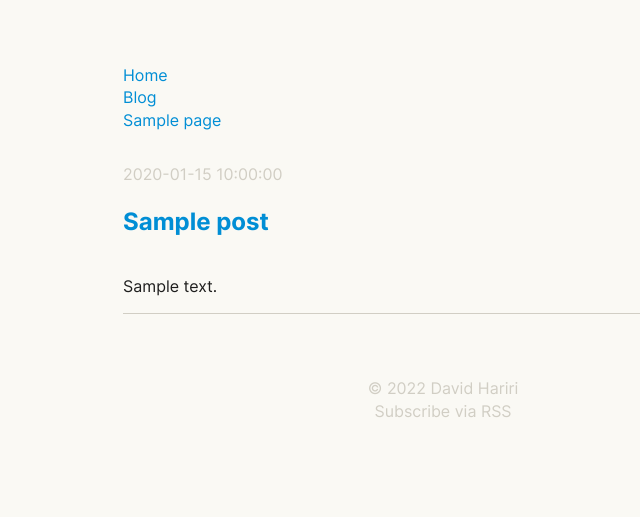
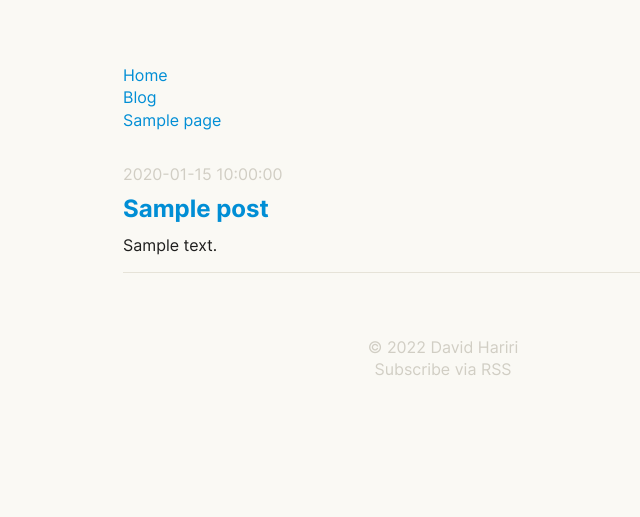
Before and after one commit to davidhariri/site, a Flask app: template templates/blog.html in a window 1280 px wide. Shown: the top 517 px of the page, without its empty margins (197-837 px from the left). Run offline with Flask 2, Linux system fonts and the light colour scheme; the template is opened without the code that fills it: most values are stand-ins (such as "Sample title", 1, 10 or a date in 2020).

Commit message:
Tightens margins, loses picture preview

```diff
--- a/static/styles.css
+++ b/static/styles.css
@@ -6,6 +6,7 @@
     --link-color: #008ed5;
     --link-visited-color: #9f50d7;
     --pic-frame: white;
+    --hr-color: #e6e3d8;
 
     --code-comment: #878e8e;
     --code-keyword: #cf222e;
@@ -24,6 +25,7 @@
     --link-color: #3da1d4;
     --link-visited-color: #b17dd5;
     --pic-frame: var(--description-color);
+    --hr-color: var(--description-color);
 
     --code-comment: #565a5a;
     --code-keyword: #e3545c;
@@ -31,6 +33,10 @@
     --code-decorator: #e4a9f0;
     --code-interpol: #61ec81;
   }
+}
+
+h1, h2, h3, h4, h5, h6 {
+  margin-bottom: 0rem;
 }
 
 body {
@@ -43,6 +49,10 @@ body {
   background-color: var(--bg-color);
   color: var(--text-color);
   font-family: "Inter", sans-serif;
+}
+
+p {
+  margin-top: 0.5rem;
 }
 
 a {
@@ -86,7 +96,7 @@ footer a:visited {
 }
 
 hr {
-  border: 0.5px solid var(--description-color);
+  border: 0.5px solid var(--hr-color);
   outline: none;
 }
 
@@ -103,8 +113,11 @@ img {
 
 .post_preview {
   margin: 0 0 2rem 0;
-  /* padding-bottom: 0.5rem; */
-  box-shadow: 0 1px 0 var(--description-color);
+  box-shadow: 0 1px 0 var(--hr-color);
+}
+
+.post_preview h2 {
+  margin-top: 0.4rem;
 }
 
 pre {
--- a/templates/base.html
+++ b/templates/base.html
@@ -6,7 +6,6 @@
     <meta name="description" content="David's place on the web" />
     <meta property="og:site_name" content="David Hariri" />
     <meta property="og:url" content="https://dhariri.com/" />
-    <meta property="og:image" content="https://dhariri.com/static/Me.webp" />
     <title>{% block title %}David Hariri{% endblock %}</title>
     <link
       href="/static/favicon-light.svg"
```
Also changed, not shown: static/Me.jpg (added).
